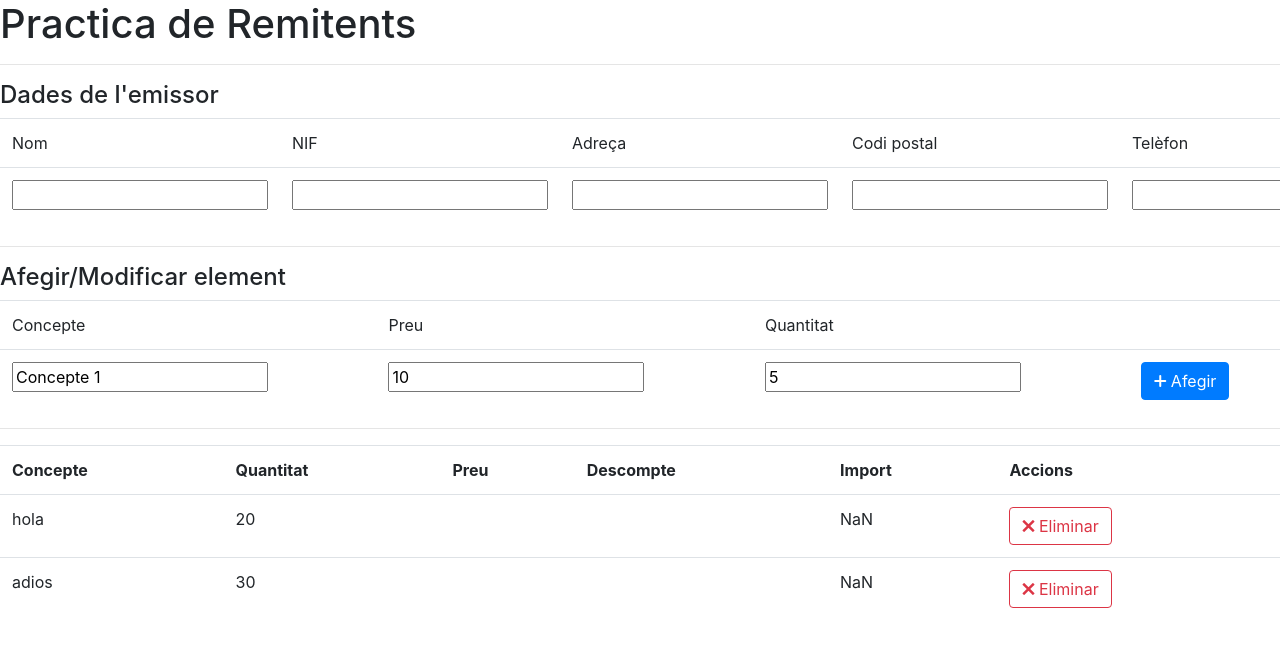
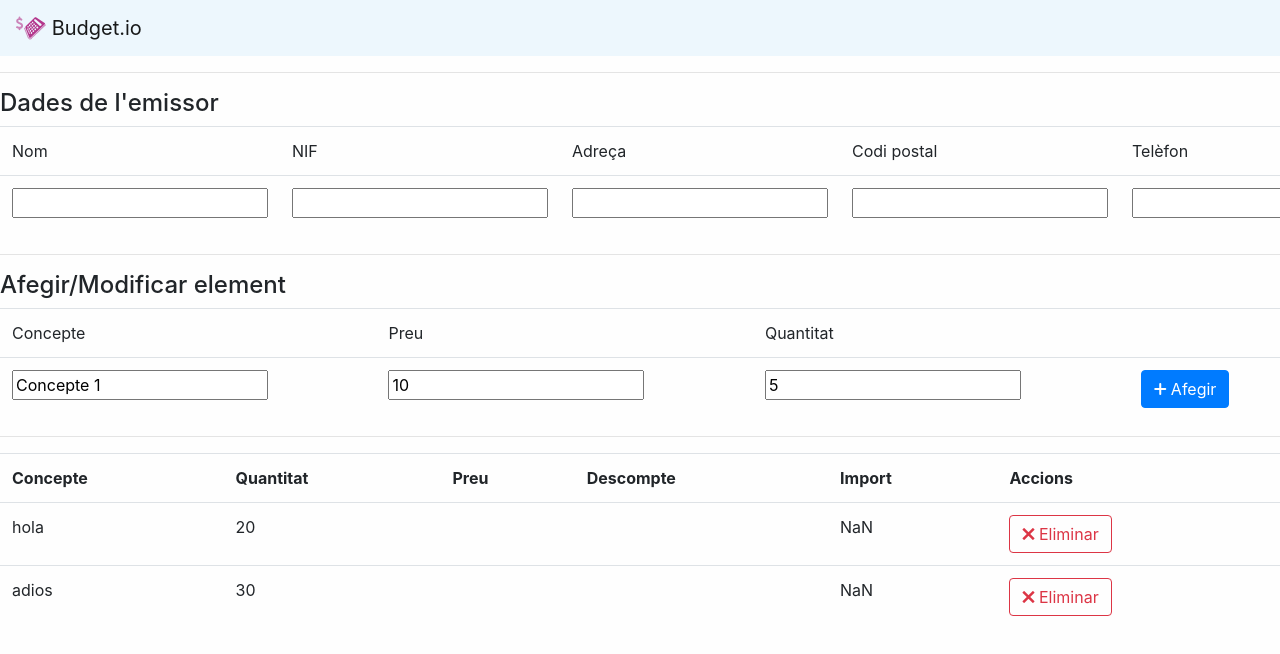
Before and after one commit to formaciong2/practica, an Angular app: page / in a window 1280 px wide. Shown: the top 654 px of the page. Built offline with nearby package versions, Linux system fonts and the light colour scheme.

Commit message:
Implementació popup remitent.

```diff
--- a/src/app/app.component.html
+++ b/src/app/app.component.html
@@ -1,4 +1,9 @@
-<h1>{{title}}</h1>
+<nav class="navbar navbar-light" style="background-color: #edf7fd;">
+  <a class="navbar-brand" href="#">
+    <img src="/assets/budgetio.svg" width="30" height="30" class="d-inline-block align-top" alt="">
+    Budget.io
+  </a>
+</nav>
 <hr/>
 <app-remitent></app-remitent>
 <hr/>
--- a/src/app/app.module.ts
+++ b/src/app/app.module.ts
@@ -7,6 +7,8 @@ import { AppComponent } from './app.component';
 import { RemitentComponent } from './remitent/remitent.component';
 import { ElementComponent } from './element/element.component';
 import { FilaComponent } from './fila/fila.component';
+
+import {NgbModule} from '@ng-bootstrap/ng-bootstrap';
 
 @NgModule({
   declarations: [
@@ -18,7 +20,8 @@ import { FilaComponent } from './fila/fila.component';
   imports: [
     BrowserModule,
     FormsModule,
-    HttpModule
+    HttpModule,
+	NgbModule.forRoot()
   ],
   providers: [],
   bootstrap: [AppComponent]
--- a/src/app/remitent/remitent.component.css
+++ b/src/app/remitent/remitent.component.css
@@ -0,0 +1,7 @@
+    .dark-modal .modal-content {
+      background-color: #292b2c;
+      color: white;
+    }
+    .dark-modal .close {
+      color: white;
+    }
--- a/src/app/remitent/remitent.component.html
+++ b/src/app/remitent/remitent.component.html
@@ -35,7 +35,24 @@
 		<input type="text" [(ngModel)]="telefon">
 	</td>
     <td>
-		<button class="btn btn-primary"><i class="ion ion-archive"></i> Guardar</button>
+		<button class="btn btn-primary" (click)="open(content)"><i class="ion ion-archive"></i> Guardar</button>
 	</td>
   </tr>
 </table>
+
+
+
+<ng-template #content let-c="close" let-d="dismiss">
+  <div class="modal-header">
+    <h4 class="modal-title">Acció de guardat</h4>
+    <button type="button" class="btn btn-outline-danger" aria-label="Tancar" (click)="d('Cross click')">
+      <i class="ion ion-close"></i>
+    </button>
+  </div>
+  <div class="modal-body">
+    <p>Implementació del guardat de l'emissor</p>
+  </div>
+  <div class="modal-footer">
+    <button type="button" class="btn btn-secondary" (click)="c('Close click')"><i class="ion ion-close"></i> Tancar</button>
+  </div>
+</ng-template>
--- a/src/app/remitent/remitent.component.ts
+++ b/src/app/remitent/remitent.component.ts
@@ -1,11 +1,13 @@
-import { Component, OnInit } from '@angular/core';
+import { Component } from '@angular/core';
+
+import { NgbModal, ModalDismissReasons} from '@ng-bootstrap/ng-bootstrap';
 
 @Component({
   selector: 'app-remitent',
   templateUrl: './remitent.component.html',
   styleUrls: ['./remitent.component.css']
 })
-export class RemitentComponent implements OnInit {
+export class RemitentComponent {
 
   nom: string;
   nif: string;
@@ -13,9 +15,15 @@ export class RemitentComponent implements OnInit {
   cp: string;
   telefon: string;
 
-  constructor() { }
+  closeResult: string;
 
-  ngOnInit() {
+  constructor(private modalService: NgbModal) {}
+
+  open(content) {
+    this.modalService.open(content, { windowClass: 'dark-modal' });
   }
 
+  guardar() {
+	  // Implementació de l'acció de guardat.
+  }
 }
--- a/src/styles.css
+++ b/src/styles.css
@@ -1 +1,3 @@
-/* You can add global styles to this file, and also import other style files */
+body {
+	background-color: #fefefe;
+}
```
Also changed, not shown: src/assets/budgetio.svg (added).
